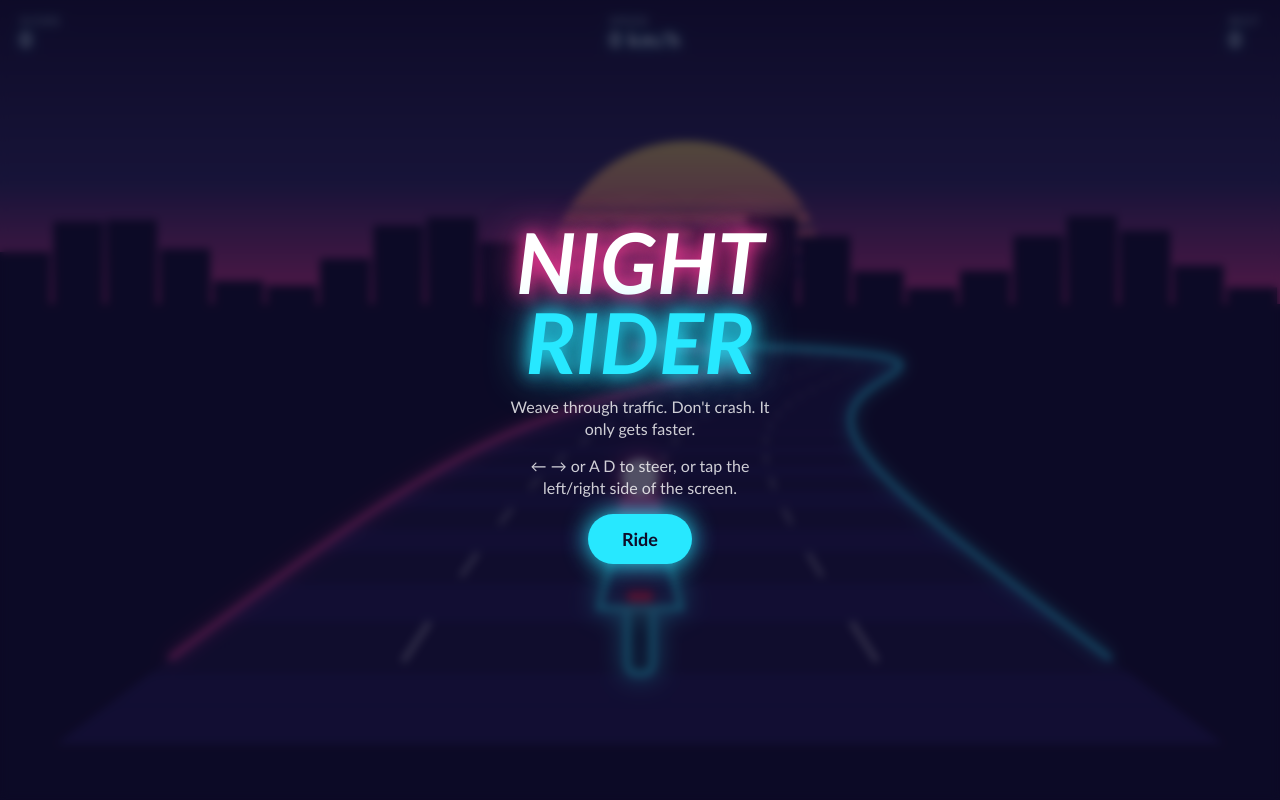
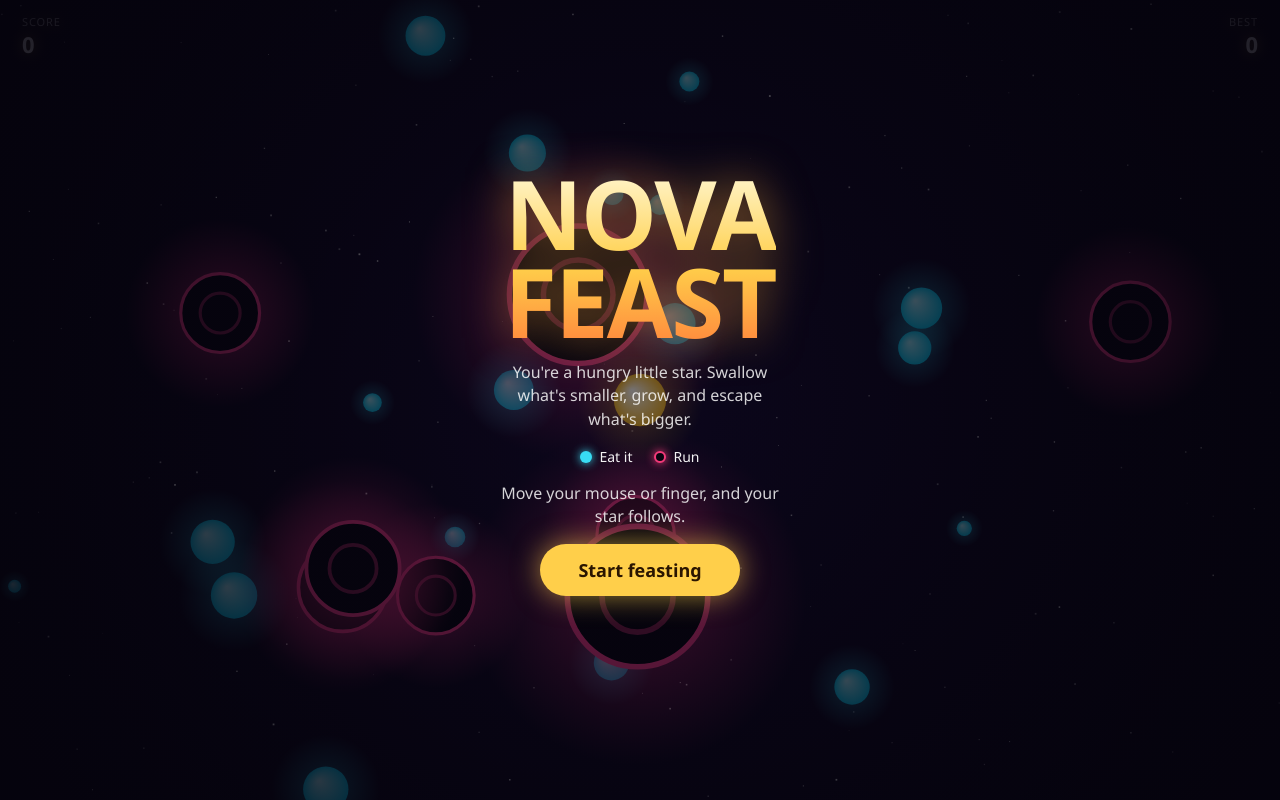
Before and after one commit to Harsh-Nova-190/Just_a_Game, a plain HTML site: page index.html in a window 1280 px wide. Drawn offline with Linux system fonts and the light colour scheme; animation ran at ten frames a second.

Commit message:
Time Pass 2

```diff
--- a/index.html
+++ b/index.html
@@ -3,205 +3,231 @@
 <head>
 <meta charset="utf-8">
 <meta name="viewport" content="width=device-width, initial-scale=1, user-scalable=no">
-<title>Night Rider · NovaBytes</title>
+<title>Nova Feast · NovaBytes</title>
 <style>
-  :root { --bg:#0f0c29; --pink:#ff3d9a; --cyan:#27e8ff; --violet:#a78bfa; }
+  :root { --bg:#05030d; --gold:#ffcf4a; --cyan:#3be8ff; --pink:#ff3d7f; }
   * { box-sizing:border-box; margin:0; }
-  html,body { height:100%; background:var(--bg); overflow:hidden; font-family:"Trebuchet MS","Segoe UI",sans-serif; color:#fff; touch-action:none; }
-  canvas { position:fixed; inset:0; width:100%; height:100%; display:block; }
-  .hud { position:fixed; top:14px; left:0; right:0; display:flex; justify-content:space-between; padding:0 20px; font-size:20px; font-weight:700; letter-spacing:.06em; text-shadow:0 0 12px var(--cyan); pointer-events:none; }
-  .hud small { display:block; font-size:11px; opacity:.7; font-weight:400; }
-  .panel { position:fixed; inset:0; display:flex; flex-direction:column; align-items:center; justify-content:center; gap:14px; text-align:center; background:rgba(15,12,41,.72); backdrop-filter:blur(4px); }
+  html,body { height:100%; background:var(--bg); overflow:hidden; color:#fff; font-family:"Segoe UI","Trebuchet MS",sans-serif; touch-action:none; user-select:none; -webkit-user-select:none; }
+  canvas { position:fixed; inset:0; width:100%; height:100%; display:block; cursor:crosshair; }
+  .hud { position:fixed; top:14px; left:0; right:0; display:flex; justify-content:space-between; align-items:flex-start; padding:0 22px; pointer-events:none; font-weight:700; font-size:22px; text-shadow:0 0 14px rgba(255,207,74,.7); }
+  .hud small { display:block; font-size:11px; font-weight:400; opacity:.65; letter-spacing:.08em; }
+  #combo { color:var(--cyan); text-shadow:0 0 14px var(--cyan); min-width:60px; text-align:center; transition:transform .12s; }
+  .panel { position:fixed; inset:0; display:flex; flex-direction:column; align-items:center; justify-content:center; gap:16px; padding:24px; text-align:center; background:radial-gradient(circle at center, rgba(5,3,13,.55), rgba(5,3,13,.9)); }
   .panel.hide { display:none; }
-  h1 { font-size:clamp(40px,10vw,84px); font-style:italic; font-weight:900; line-height:.95; text-shadow:0 0 18px var(--pink),0 0 42px var(--pink); }
-  h1 span { color:var(--cyan); text-shadow:0 0 18px var(--cyan),0 0 42px var(--cyan); }
-  p { opacity:.8; max-width:30ch; line-height:1.4; }
-  button { font:inherit; font-weight:800; font-size:18px; color:#0f0c29; background:var(--cyan); border:0; padding:14px 34px; border-radius:999px; cursor:pointer; box-shadow:0 0 24px var(--cyan); }
-  button:hover,button:focus-visible { outline:3px solid #fff; transform:scale(1.04); }
-  .best { color:var(--violet); font-weight:700; }
-  @media (prefers-reduced-motion:reduce){ button:hover{transform:none} }
+  h1 { font-size:clamp(46px,12vw,96px); font-weight:900; line-height:.92; letter-spacing:-.02em; background:linear-gradient(180deg,#fff6cf,var(--gold) 55%,#ff8a3d); -webkit-background-clip:text; background-clip:text; color:transparent; filter:drop-shadow(0 0 22px rgba(255,170,60,.55)); }
+  p { max-width:32ch; line-height:1.45; opacity:.82; }
+  .legend { display:flex; gap:22px; font-size:14px; opacity:.95; }
+  .legend i { display:inline-block; width:12px; height:12px; border-radius:50%; margin-right:7px; vertical-align:-1px; }
+  .legend .a i { background:var(--cyan); box-shadow:0 0 10px var(--cyan); }
+  .legend .b i { background:#07040f; border:2px solid var(--pink); box-shadow:0 0 10px var(--pink); }
+  button { font:inherit; font-weight:800; font-size:18px; padding:14px 38px; border:0; border-radius:999px; background:var(--gold); color:#2a1500; cursor:pointer; box-shadow:0 0 28px rgba(255,207,74,.6); }
+  button:hover { transform:scale(1.04); }
+  button:focus-visible { outline:3px solid #fff; outline-offset:3px; }
+  .best { color:var(--cyan); font-weight:700; min-height:1.2em; }
+  @media (prefers-reduced-motion:reduce) { button:hover { transform:none; } }
 </style>
 </head>
 <body>
-<canvas id="c" aria-label="Endless bike traffic dodging game"></canvas>
-<div class="hud"><div><small>SCORE</small><span id="score">0</span></div><div><small>SPEED</small><span id="speed">0</span> km/h</div><div><small>BEST</small><span id="best">0</span></div></div>
+<canvas id="c" aria-label="Nova Feast game"></canvas>
+<div class="hud">
+  <div><small>SCORE</small><span id="score">0</span></div>
+  <div id="combo"></div>
+  <div style="text-align:right"><small>BEST</small><span id="best">0</span></div>
+</div>
 
 <div class="panel" id="menu">
-  <h1>NIGHT<br><span>RIDER</span></h1>
-  <p>Weave through traffic. Don't crash. It only gets faster.</p>
-  <p>← → or A D to steer, or tap the left/right side of the screen.</p>
-  <button id="go">Ride</button>
+  <h1>NOVA<br>FEAST</h1>
+  <p>You're a hungry little star. Swallow what's smaller, grow, and escape what's bigger.</p>
+  <div class="legend"><span class="a"><i></i>Eat it</span><span class="b"><i></i>Run</span></div>
+  <p>Move your mouse or finger, and your star follows.</p>
+  <button id="go">Start feasting</button>
   <div class="best" id="menuBest"></div>
 </div>
 <div class="panel hide" id="over">
-  <h1>WIPED<br><span>OUT</span></h1>
+  <h1>SWALLOWED</h1>
   <p id="final"></p>
-  <button id="again">Ride again</button>
+  <button id="again">Feast again</button>
 </div>
 
 <script>
 const cv = document.getElementById('c'), g = cv.getContext('2d');
-let W, H;
-function resize(){ const d = Math.min(devicePixelRatio||1,2); W = cv.width = innerWidth*d; H = cv.height = innerHeight*d; }
+const $ = id => document.getElementById(id);
+const rnd = (a, b) => a + Math.random() * (b - a);
+let W, H, D;
+function resize(){ D = Math.min(devicePixelRatio || 1, 2); W = cv.width = Math.floor(innerWidth * D); H = cv.height = Math.floor(innerHeight * D); }
 addEventListener('resize', resize); resize();
 
-const $ = id => document.getElementById(id);
-let best = 0; try { best = +localStorage.getItem('nr_best')||0 } catch(e){}
-$('best').textContent = best; $('menuBest').textContent = best ? 'Best: '+best : '';
+let best = 0; try { best = +localStorage.getItem('nf_best') || 0; } catch (e) {}
+$('best').textContent = best; $('menuBest').textContent = best ? 'Best: ' + best : '';
 
-// Road: pseudo-3D. z=0 is the camera plane, depth runs to FAR.
-const FAR = 60, LANES = 4, ROAD_W = 2.4;      // road half-width in world units
-let state = 'menu', px, vx, speed, dist, score, cars, spawnT, shake, lean;
-const keys = {};
+// ---------- state ----------
+let state = 'menu', P, cam, zoom, ents, parts, score, combo, comboT, shake, pulse, mx, my, clock = 0;
+const TARGET = 55;
+const stars = [0.15, 0.35, 0.6].map(f => ({ f, pts: Array.from({ length: 60 }, () => [Math.random(), Math.random(), rnd(.6, 1.8)]) }));
+
+const baseZoom = r => Math.min(W, H) * 0.022 / Math.pow(r, 0.85);
+const viewR = () => Math.hypot(W, H) / 2 / zoom;
 
 function reset(){
-  px = 0; vx = 0; speed = 22; dist = 0; score = 0; cars = []; spawnT = 0; shake = 0; lean = 0;
+  P = { x: 0, y: 0, r: 14 }; cam = { x: 0, y: 0 }; zoom = baseZoom(14);
+  ents = []; parts = []; score = 0; combo = 0; comboT = 0; shake = 0; pulse = 0; mx = W / 2; my = H / 2;
+  for (let i = 0; i < TARGET; i++) spawn(true);
+  hud();
 }
-// project world (x,z) → screen. horizon at 38% height.
-function proj(x, z){
-  const hz = H*0.38, s = 1/(1 + z*0.16);
-  return { x: W/2 + x*s*(W*0.19) + curve(z)*s*W, y: hz + (H*0.93 - hz)*s, s };
+
+function spawn(init){
+  const vr = viewR(), a = rnd(0, 6.283), d = init ? rnd(P.r * 4, vr * 1.4) : rnd(vr * 1.05, vr * 1.5);
+  const u = Math.random(); let r;
+  if (u < .64) r = P.r * rnd(.2, .9);
+  else if (u < .74) r = P.r * rnd(.92, 1.08);
+  else r = P.r * rnd(1.2, 2.8);
+  r = Math.max(r, 3);
+  const s = P.r * rnd(.3, 1.1), b = rnd(0, 6.283);
+  ents.push({ x: P.x + Math.cos(a) * d, y: P.y + Math.sin(a) * d, r, vx: Math.cos(b) * s, vy: Math.sin(b) * s, hunter: r > P.r * 1.1 && Math.random() < .4 });
 }
-function curve(z){ return Math.sin(dist*0.0009 + z*0.05) * z*z*0.00012 * 6; }
 
-function laneX(i){ return (i - (LANES-1)/2) * (ROAD_W*2/LANES); }
-function spawn(){
-  const free = [...Array(LANES).keys()];
-  const n = Math.random() < Math.min(0.15 + dist/60000, 0.5) ? 2 : 1;
-  for(let k=0;k<n;k++){
-    const li = free.splice(Math.floor(Math.random()*free.length),1)[0];
-    cars.push({ x: laneX(li), z: FAR, v: 6 + Math.random()*8, type: Math.random()<.25?'truck':'car',
-                hue: [330,185,265,45][Math.floor(Math.random()*4)] });
+function burst(x, y, n, hue, spd, life){
+  for (let i = 0; i < n; i++){
+    const a = rnd(0, 6.283), s = rnd(.3, 1) * spd / zoom;
+    parts.push({ x, y, vx: Math.cos(a) * s, vy: Math.sin(a) * s, life, max: life, s: rnd(1.5, 4) * D, h: hue, a: 1 });
   }
 }
 
-function drawCar(c){
-  const p = proj(c.x, c.z); if(p.s < 0.03) return;
-  const w = (c.type==='truck'?0.62:0.5)*p.s*W*0.19, h = (c.type==='truck'?0.55:0.34)*p.s*W*0.19;
-  const x = p.x - w/2, y = p.y - h;
-  g.save(); g.shadowColor = `hsl(${c.hue} 100% 60%)`; g.shadowBlur = 18*p.s;
-  g.fillStyle = `hsl(${c.hue} 70% 18%)`; g.fillRect(x, y, w, h);
-  g.fillStyle = `hsl(${c.hue} 90% 55%)`; g.fillRect(x, y, w, h*0.08);       // roof edge
-  g.fillStyle = '#0a0820'; g.fillRect(x+w*0.12, y+h*0.14, w*0.76, h*0.32);  // rear window
-  g.fillStyle = '#ff2a4d'; g.shadowColor = '#ff2a4d'; g.shadowBlur = 22*p.s;
-  g.fillRect(x+w*0.05, y+h*0.62, w*0.24, h*0.14); g.fillRect(x+w*0.71, y+h*0.62, w*0.24, h*0.14);
+function hud(){
+  $('score').textContent = score;
+  $('combo').textContent = combo > 1 ? 'x' + combo : '';
+}
+
+// ---------- update ----------
+function update(dt, live){
+  const m = Math.min(W, H);
+  if (live){
+    const dx = mx - W / 2, dy = my - H / 2, dist = Math.hypot(dx, dy);
+    const k = Math.min(dist / (m * .22), 1), sp = m * .5 * k / zoom;
+    if (dist > 1){ P.x += dx / dist * sp * dt; P.y += dy / dist * sp * dt; }
+    if (k > .25) parts.push({ x: P.x, y: P.y, vx: 0, vy: 0, life: .45, max: .45, s: P.r * zoom * .55, h: 42, a: .3 });
+    if (comboT > 0){ comboT -= dt; if (comboT <= 0 && combo){ combo = 0; hud(); } }
+  }
+  cam.x += (P.x - cam.x) * Math.min(dt * 9, 1);
+  cam.y += (P.y - cam.y) * Math.min(dt * 9, 1);
+  zoom += (baseZoom(P.r) - zoom) * Math.min(dt * 3, 1);
+  pulse = Math.max(0, pulse - dt * 4);
+  shake = Math.max(0, shake - dt);
+
+  const vr = viewR(), hs = m * .5 * .55 / zoom;
+  for (let i = ents.length - 1; i >= 0; i--){
+    const e = ents[i], dx = P.x - e.x, dy = P.y - e.y, d = Math.hypot(dx, dy) || 1;
+    if (live && e.hunter && e.r > P.r * 1.1 && d < vr * 1.1){
+      e.vx += (dx / d * hs - e.vx) * dt * 1.5; e.vy += (dy / d * hs - e.vy) * dt * 1.5;
+    }
+    e.x += e.vx * dt; e.y += e.vy * dt;
+    if (d > vr * 2.3 || e.r < P.r * .08){ ents.splice(i, 1); continue; }
+    if (!live) continue;
+    if (P.r > e.r * 1.1 && d < P.r - e.r * .2){            // eat
+      P.r = Math.sqrt(P.r * P.r + e.r * e.r * .85);
+      combo = Math.min(combo + 1, 9); comboT = 1.6;
+      score += Math.round(10 + 90 * e.r / P.r) * combo;
+      pulse = 1; burst(e.x, e.y, Math.min(16, 5 + e.r / 3 | 0), 190, 220, .6);
+      ents.splice(i, 1); hud();
+    } else if (e.r > P.r * 1.1 && d < e.r - P.r * .2){      // eaten
+      die(); return;
+    }
+  }
+  while (ents.length < TARGET) spawn(false);
+
+  for (let i = parts.length - 1; i >= 0; i--){
+    const p = parts[i]; p.life -= dt; if (p.life <= 0){ parts.splice(i, 1); continue; }
+    p.x += p.vx * dt; p.y += p.vy * dt;
+  }
+}
+
+function die(){
+  state = 'over'; shake = .45;
+  burst(P.x, P.y, 70, 42, 420, 1.1);
+  if (score > best){ best = score; try { localStorage.setItem('nf_best', best); } catch (e) {} }
+  $('best').textContent = best;
+  $('final').textContent = 'Score ' + score + (score > 0 && score >= best ? ' · new best!' : ' · best ' + best);
+  setTimeout(() => { $('over').classList.remove('hide'); $('again').focus(); }, 900);
+}
+
+// ---------- draw ----------
+const sx = x => (x - cam.x) * zoom + W / 2, sy = y => (y - cam.y) * zoom + H / 2;
+
+function orb(x, y, r, kind, t){
+  const hue = [190, 265, 335, 42][kind];
+  let gr = g.createRadialGradient(x, y, r * .6, x, y, r * 2.4);
+  gr.addColorStop(0, `hsla(${hue},100%,60%,${kind === 2 ? .45 : .32})`);
+  gr.addColorStop(1, `hsla(${hue},100%,60%,0)`);
+  g.fillStyle = gr; g.beginPath(); g.arc(x, y, r * 2.4, 0, 7); g.fill();
+  if (kind === 2){
+    g.fillStyle = '#07040f'; g.beginPath(); g.arc(x, y, r, 0, 7); g.fill();
+    g.strokeStyle = `hsl(${hue},100%,62%)`; g.lineWidth = Math.max(2 * D, r * .08); g.stroke();
+    g.globalAlpha = .5; g.beginPath(); g.arc(x, y, r * (.55 + .08 * Math.sin(t * 4)), 0, 7); g.stroke(); g.globalAlpha = 1;
+  } else {
+    gr = g.createRadialGradient(x - r * .3, y - r * .35, r * .05, x, y, r);
+    gr.addColorStop(0, `hsl(${hue},100%,${kind === 3 ? 96 : 82}%)`);
+    gr.addColorStop(1, `hsl(${hue},95%,${kind === 3 ? 56 : 48}%)`);
+    g.fillStyle = gr; g.beginPath(); g.arc(x, y, r, 0, 7); g.fill();
+  }
+}
+
+function draw(){
+  g.save();
+  if (shake > 0) g.translate((Math.random() - .5) * shake * 50 * D, (Math.random() - .5) * shake * 50 * D);
+  g.fillStyle = '#05030d'; g.fillRect(-60, -60, W + 120, H + 120);
+  let bg = g.createRadialGradient(W / 2, H / 2, 0, W / 2, H / 2, Math.hypot(W, H) / 2);
+  bg.addColorStop(0, '#150b30'); bg.addColorStop(1, '#05030d'); g.fillStyle = bg; g.fillRect(0, 0, W, H);
+
+  for (const L of stars){
+    g.fillStyle = `rgba(255,255,255,${.25 + L.f})`;
+    for (const [px, py, s] of L.pts){
+      const x = ((px * W - cam.x * zoom * L.f) % W + W) % W, y = ((py * H - cam.y * zoom * L.f) % H + H) % H;
+      g.fillRect(x, y, s * D, s * D);
+    }
+  }
+
+  const sorted = ents.slice().sort((a, b) => a.r - b.r);
+  let nearest = 9;
+  for (const e of sorted){
+    const x = sx(e.x), y = sy(e.y), r = e.r * zoom;
+    if (x + r * 2.4 < 0 || x - r * 2.4 > W || y + r * 2.4 < 0 || y - r * 2.4 > H) continue;
+    const kind = P.r > e.r * 1.1 ? 0 : e.r > P.r * 1.1 ? 2 : 1;
+    if (kind === 2) nearest = Math.min(nearest, (Math.hypot(e.x - P.x, e.y - P.y) - e.r) / (P.r * 4));
+    orb(x, y, r, kind, clock);
+  }
+
+  for (const p of parts){
+    g.globalAlpha = Math.max(0, p.life / p.max) * p.a;
+    g.fillStyle = `hsl(${p.h},100%,65%)`;
+    const s = p.s * (p.a < 1 ? p.life / p.max : 1);
+    g.beginPath(); g.arc(sx(p.x), sy(p.y), s, 0, 7); g.fill();
+  }
+  g.globalAlpha = 1;
+
+  if (state !== 'over') orb(W / 2 + (sx(P.x) - W / 2), sy(P.y), P.r * zoom * (1 + .12 * pulse), 3, clock);
+
+  if (state === 'play' && nearest < 1){
+    const a = Math.min(1 - Math.max(nearest, 0), 1) * .4;
+    const v = g.createRadialGradient(W / 2, H / 2, Math.min(W, H) * .3, W / 2, H / 2, Math.hypot(W, H) / 2);
+    v.addColorStop(0, 'rgba(255,40,100,0)'); v.addColorStop(1, `rgba(255,40,100,${a})`);
+    g.fillStyle = v; g.fillRect(0, 0, W, H);
+  }
   g.restore();
 }
 
-function drawBike(){
-  const p = proj(px, 1.2), u = p.s*W*0.19, x = p.x, y = p.y;
-  g.save(); g.translate(x, y); g.rotate(lean*0.25);
-  g.shadowColor = '#27e8ff'; g.shadowBlur = 24;
-  g.fillStyle = '#05041a'; g.strokeStyle = '#27e8ff'; g.lineWidth = Math.max(2, u*0.03);
-  // rear wheel
-  g.beginPath(); g.roundRect(-u*0.06, -u*0.34, u*0.12, u*0.34, u*0.04); g.fill(); g.stroke();
-  // body + tail
-  g.fillStyle = '#1a1250'; g.beginPath(); g.moveTo(-u*0.2,-u*0.32); g.lineTo(u*0.2,-u*0.32); g.lineTo(u*0.12,-u*0.62); g.lineTo(-u*0.12,-u*0.62); g.closePath(); g.fill(); g.stroke();
-  // rider
-  g.fillStyle = '#ff3d9a'; g.shadowColor = '#ff3d9a'; g.beginPath(); g.roundRect(-u*0.1,-u*0.88,u*0.2,u*0.32,u*0.06); g.fill();
-  g.fillStyle = '#fff'; g.beginPath(); g.arc(0,-u*0.96,u*0.09,0,7); g.fill();
-  // tail light
-  g.fillStyle = '#ff2a4d'; g.shadowColor = '#ff2a4d'; g.fillRect(-u*0.06,-u*0.4,u*0.12,u*0.05);
-  g.restore();
-}
-
-function draw(t){
-  const hz = H*0.38;
-  // sky
-  let gr = g.createLinearGradient(0,0,0,hz);
-  gr.addColorStop(0,'#0f0c29'); gr.addColorStop(.6,'#302b63'); gr.addColorStop(1,'#ff3d9a');
-  g.fillStyle = gr; g.fillRect(0,0,W,hz);
-  // sun with stripes
-  const sr = Math.min(W,H)*0.17, sx = W/2 + curve(FAR)*W*0.1, sy = hz - sr*0.2;
-  g.save(); g.beginPath(); g.arc(sx,sy,sr,Math.PI,0); g.clip();
-  gr = g.createLinearGradient(0,sy-sr,0,sy); gr.addColorStop(0,'#ffe66d'); gr.addColorStop(1,'#ff3d9a');
-  g.fillStyle = gr; g.fillRect(sx-sr,sy-sr,sr*2,sr);
-  g.fillStyle = '#302b63'; for(let i=0;i<5;i++) g.fillRect(sx-sr, sy-sr*0.5 + i*sr*0.11, sr*2, i*sr*0.02+2);
-  g.restore();
-  // skyline
-  g.fillStyle = '#0a0820';
-  for(let i=0;i<24;i++){ const bw=W/24, bh=(Math.sin(i*7.3)*.5+.5)*H*0.09+H*0.02; g.fillRect(i*bw - (dist*0.02)%bw*0, hz-bh, bw-3, bh); }
-  // ground
-  g.fillStyle = '#0a0820'; g.fillRect(0,hz,W,H-hz);
-  // road strips (scrolling)
-  const STEP = 1.2, off = (dist*0.05) % (STEP*2);
-  for(let z=FAR; z>0; z-=STEP*0.5){
-    const z2 = z - STEP*0.5, a = proj(-ROAD_W,z), b = proj(ROAD_W,z), c = proj(ROAD_W,z2), d = proj(-ROAD_W,z2);
-    const band = Math.floor((z + off)/STEP)%2;
-    g.fillStyle = band ? '#16123a' : '#1d1850';
-    g.beginPath(); g.moveTo(a.x,a.y); g.lineTo(b.x,b.y); g.lineTo(c.x,c.y); g.lineTo(d.x,d.y); g.fill();
-  }
-  // edge neon + lane dashes
-  for(const sx of [-ROAD_W, ROAD_W]){
-    g.strokeStyle = sx<0 ? '#ff3d9a' : '#27e8ff'; g.shadowColor = g.strokeStyle; g.shadowBlur = 16; g.lineWidth = Math.max(2,W*0.004);
-    g.beginPath(); for(let z=FAR; z>=0.2; z-=1.5){ const p = proj(sx,z); z===FAR?g.moveTo(p.x,p.y):g.lineTo(p.x,p.y); } g.stroke();
-  }
-  g.shadowBlur = 0; g.strokeStyle = 'rgba(255,255,255,.55)';
-  for(let l=1;l<LANES;l++){
-    const lx = -ROAD_W + l*(ROAD_W*2/LANES);
-    for(let z=FAR; z>1; z-=STEP*2){
-      const zz = z - off, a = proj(lx,zz), b = proj(lx,zz-STEP*0.8); if(zz<0.2) continue;
-      g.lineWidth = Math.max(1,a.s*W*0.006); g.beginPath(); g.moveTo(a.x,a.y); g.lineTo(b.x,b.y); g.stroke();
-    }
-  }
-  // cars far→near, bike drawn in the middle depth
-  cars.sort((a,b)=>b.z-a.z);
-  let bikeDone = false;
-  for(const c of cars){ if(!bikeDone && c.z < 1.2){ drawBike(); bikeDone = true; } drawCar(c); }
-  if(!bikeDone) drawBike();
-  // speed lines
-  if(speed > 40){ g.strokeStyle = `rgba(167,139,250,${Math.min((speed-40)/60,.5)})`; g.lineWidth = 2;
-    for(let i=0;i<14;i++){ const xx = (i*97 + t*0.9*speed) % W, yy = H*0.45 + (i*53 % (H*0.5)); g.beginPath(); g.moveTo(xx,yy); g.lineTo(xx + (xx-W/2)*0.08, yy + 28); g.stroke(); } }
-}
-
+// ---------- loop & input ----------
 let last = 0;
 function loop(ts){
-  const dt = Math.min((ts-last)/1000 || 0, 0.05); last = ts;
-  if(state==='play'){
-    const steer = (keys.left?-1:0) + (keys.right?1:0);
-    vx += (steer*5 - vx) * Math.min(dt*9,1);
-    px = Math.max(-ROAD_W+0.3, Math.min(ROAD_W-0.3, px + vx*dt*0.6));
-    lean += (steer - lean) * Math.min(dt*10,1);
-    speed = Math.min(speed + dt*1.1, 95);
-    dist += speed*dt*10; score = Math.floor(dist/10);
-    spawnT -= dt*speed/22; if(spawnT<=0){ spawn(); spawnT = Math.max(0.35, 0.95 - dist/90000); }
-    for(const c of cars){
-      c.z -= (speed - c.v)*dt*0.28;
-      const hitX = c.type==='truck'?0.3:0.25;
-      if(c.z < 1.5 && c.z > 0.7 && Math.abs(c.x-px) < hitX+0.14){ crash(); }
-    }
-    cars = cars.filter(c => c.z > -2 && c.z <= FAR+1);
-    $('score').textContent = score; $('speed').textContent = Math.floor(speed*1.6);
-  }
-  g.save();
-  if(shake>0){ shake -= dt; g.translate((Math.random()-.5)*shake*60,(Math.random()-.5)*shake*60); }
-  draw(ts/1000);
-  g.restore();
+  const dt = Math.min((ts - last) / 1000 || 0, .05); last = ts; clock += dt;
+  update(dt, state === 'play');
+  draw();
   requestAnimationFrame(loop);
 }
-
-function crash(){
-  state = 'over'; shake = 0.5;
-  if(score > best){ best = score; try{ localStorage.setItem('nr_best',best) }catch(e){} }
-  $('best').textContent = best;
-  $('final').textContent = `Score ${score}` + (score>=best && score>0 ? ' · new best!' : ` · best ${best}`);
-  setTimeout(()=>{ $('over').classList.remove('hide'); $('again').focus(); }, 600);
-}
-function start(){ reset(); state='play'; $('menu').classList.add('hide'); $('over').classList.add('hide'); }
-
+function start(){ reset(); state = 'play'; $('menu').classList.add('hide'); $('over').classList.add('hide'); }
 $('go').onclick = start; $('again').onclick = start;
-addEventListener('keydown', e=>{
-  if(e.key==='ArrowLeft'||e.key==='a'||e.key==='A') keys.left = true;
-  if(e.key==='ArrowRight'||e.key==='d'||e.key==='D') keys.right = true;
-});
-addEventListener('keyup', e=>{
-  if(e.key==='ArrowLeft'||e.key==='a'||e.key==='A') keys.left = false;
-  if(e.key==='ArrowRight'||e.key==='d'||e.key==='D') keys.right = false;
-});
-function touch(e){ keys.left = keys.right = false;
-  for(const t of e.touches){ (t.clientX < innerWidth/2 ? keys.left = true : keys.right = true); } }
-addEventListener('touchstart', touch, {passive:true}); addEventListener('touchmove', touch, {passive:true});
-addEventListener('touchend', touch, {passive:true});
+function point(e){ mx = e.clientX * D; my = e.clientY * D; }
+addEventListener('pointermove', point);
+addEventListener('pointerdown', point);
 
 reset(); requestAnimationFrame(loop);
 </script>
```
